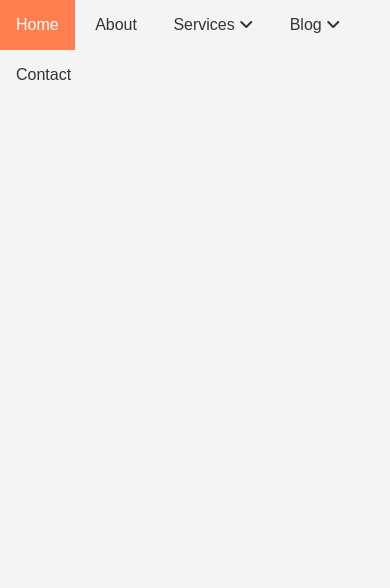
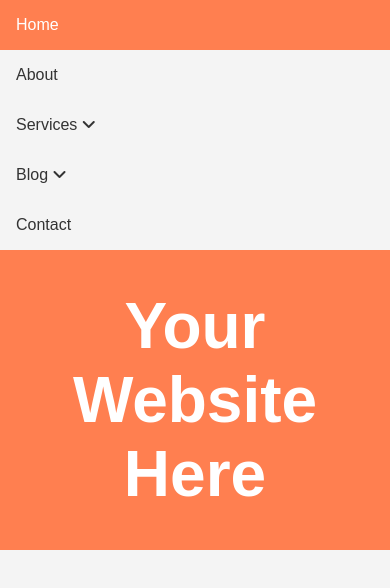
Before and after one commit to MorvidAngel/dropdownMenu, a plain HTML site: page index.html in a window 390 px wide. Drawn offline with Linux system fonts and the light colour scheme.

Commit message:
finished

```diff
--- a/index.html
+++ b/index.html
@@ -36,6 +36,10 @@
             <li><a href="#">Contact</a></li>
         </ul>
     </nav>
+
+    <header id="showcase">
+        <h1>Your Website Here</h1>
+    </header>
 </body>
 
 </html>
--- a/style.css
+++ b/style.css
@@ -1,3 +1,8 @@
+:root {
+    --primary-color: coral;
+    --secondary-color: chocolate;
+}
+
 * {
     margin: 0;
     padding: 0;
@@ -33,7 +38,7 @@ body {
 
 #navbar ul li:hover {
     cursor: pointer;
-    background: coral;
+    background: var(--primary-color);
     color: #fff;
 }
 
@@ -63,3 +68,44 @@ body {
     background: #e0e0e0;
     color: inherit;
 }
+
+#navbar ul li:hover ul li span {
+    float: right;
+    color: #fff;
+    background: var(--primary-color);
+    padding: 0.2rem 0.5rem;
+    text-align: center;
+    font-size: 0.8rem;
+    border-radius: 5px;
+}
+
+#navbar ul li:hover ul li:hover span {
+    background: var(--secondary-color);
+}
+
+#showcase {
+    display: flex;
+    flex-direction: column;
+    height: 300px;
+    align-items: center;
+    justify-content: center;
+    text-align: center;
+    padding: 0 2rem;
+    background: var(--primary-color);
+}
+
+#showcase h1 {
+    color: #fff;
+    font-size: 4rem;
+}
+
+@media (max-width: 600px) {
+    #navbar ul li {
+        display: block;
+    }
+
+    #navbar ul li:hover ul {
+        width: 100%;
+        position: relative;
+    }
+}
```
